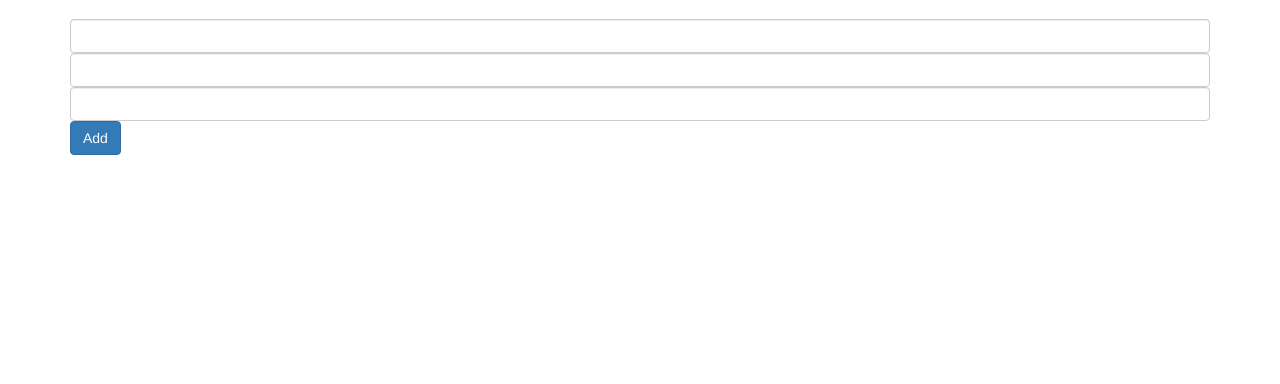
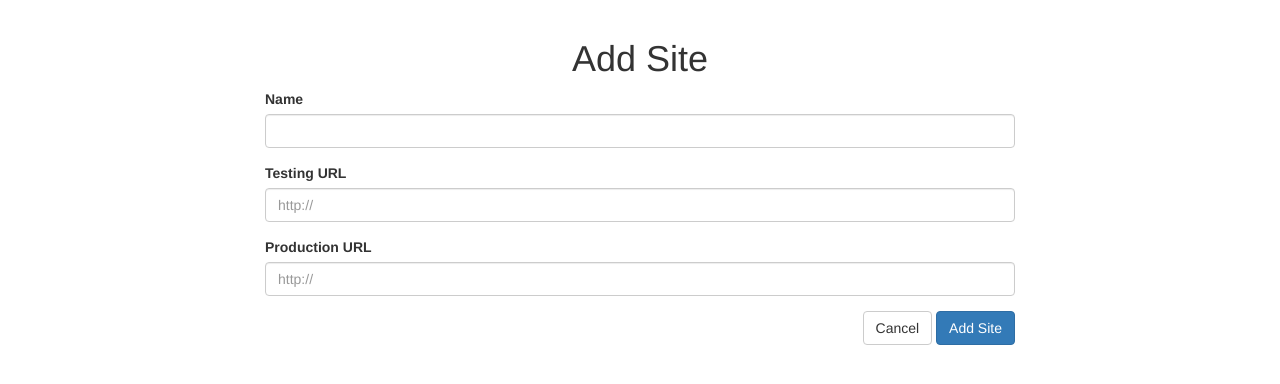
Before and after one commit to gravic/wordpress-deploy, a Flask app: page /sites/add in a window 1280 px wide. Shown: the part 51-435 px from the top of the page. Run offline with Flask 2, Linux system fonts and the light colour scheme; some libraries are stand-ins or nearby versions.

Commit message:
Improve form design

```diff
--- a/app.py
+++ b/app.py
@@ -36,14 +36,14 @@ class Site(db.Model):
     id = db.Column(db.Integer, primary_key=True)
     slug = db.Column(db.String(255), unique=True)
     name = db.Column(db.String(255), unique=True)
-    testing = db.Column(db.String(255), unique=False)
-    production = db.Column(db.String(255), unique=False)
+    testing_url = db.Column(db.String(255), unique=False)
+    production_url = db.Column(db.String(255), unique=False)
 
-    def __init__(self, name, testing, production):
+    def __init__(self, name, testing_url, production_url):
         self.slug = generate_slug(name)
         self.name = name
-        self.testing = testing
-        self.production = production
+        self.testing_url = testing_url
+        self.production_url = production_url
 
     def __repr__(self):
         return '<Site %r>' % self.slug
@@ -57,11 +57,13 @@ def generate_slug(string):
 
 @app.route('/')
 def index():
-    return render_template('index.html', title='Home')
+    sites = Site.query.all()
+
+    return render_template('index.html', title='Home', sites=sites)
 
 @app.errorhandler(404)
 def error_404(error):
-    return render_template('errors/404.html'), 404
+    return render_template('errors/404.html', title='404'), 404
 
 @app.route('/login')
 def login():
@@ -88,13 +90,13 @@ def users_add():
 
         return redirect(url_for('users'))
 
-    return render_template('users/add.html')
+    return render_template('users/add.html', title='Add User')
 
 @app.route('/users/<string:username>/edit', methods=['GET', 'POST'])
 def users_edit(username):
     user = User.query.filter_by(username=username).first()
 
-    return render_template('users/edit.html', title='', user=user)
+    return render_template('users/edit.html', title='Edit User', user=user)
 
 @app.route('/sites')
 def sites():
@@ -107,8 +109,8 @@ def sites_add():
     if request.method == 'POST':
         site = Site(
             request.form['name'],
-            request.form['testing'],
-            request.form['production']
+            request.form['testing_url'],
+            request.form['production_url']
         )
 
         db.session.add(site)
@@ -116,7 +118,7 @@ def sites_add():
 
         return redirect(url_for('sites'))
 
-    return render_template('sites/add.html')
+    return render_template('sites/add.html', title='Add Site')
 
 @app.route('/sites/<string:slug>/edit', methods=['GET', 'POST'])
 def sites_edit(slug):
@@ -124,14 +126,14 @@ def sites_edit(slug):
 
     if request.method == 'POST':
         site.name = request.form['name']
-        site.testing = request.form['testing']
-        site.production = request.form['production']
+        site.testing_url = request.form['testing_url']
+        site.production_url = request.form['production_url']
 
         db.session.commit()
 
         return redirect(url_for('sites'))
 
-    return render_template('sites/edit.html', title='', site=site)
+    return render_template('sites/edit.html', title='Edit Site', site=site)
 
 if __name__ == '__main__':
     app.run()
--- a/templates/index.html
+++ b/templates/index.html
@@ -1,4 +1,7 @@
 {% extends '_layout.html' %}
 {% block body %}
-    <h1>Hello</h1>
+
+    {% for site in sites %}
+        {{site.name}}
+    {% endfor %}
 {% endblock %}
--- a/templates/sites/add.html
+++ b/templates/sites/add.html
@@ -1,9 +1,29 @@
 {% extends '_layout.html' %}
 {% block body %}
-    <form method="POST">
-        <input class="form-control" type="text" name="name">
-        <input class="form-control" type="url" name="testing">
-        <input class="form-control" type="url" name="production">
-        <input class="btn btn-primary" type="submit" value="Add">
-    </form>
+    <div class="row">
+        <div class="col-lg-2"></div>
+        <div class="col-lg-8">
+            <div class="text-center">
+                <h1>Add Site</h1>
+            </div>
+            <form method="POST">
+                <div class="form-group">
+                    <label class="control-label" for="name">Name</label>
+                    <input class="form-control" type="text" name="name">
+                </div>
+                <div class="form-group">
+                    <label class="control-label" for="testing_url">Testing URL</label>
+                    <input class="form-control" type="url" name="testing_url" placeholder="http://">
+                </div>
+                <div class="form-group">
+                    <label class="control-label" for="production_url">Production URL</label>
+                    <input class="form-control" type="url" name="production_url" placeholder="http://">
+                </div>
+                <div class="form-group pull-right">
+                    <a class="btn btn-default" href="{{url_for('sites')}}">Cancel</a>
+                    <input class="btn btn-primary" type="submit" value="Add Site">
+                </div>
+            </form>
+        </div>
+    </div>
 {% endblock %}
```
Also changed, not shown: templates/_layout.html (+6 -6 lines), templates/sites/edit.html (+26 -6 lines), templates/sites/sites.html (+11 -2 lines), templates/users/add.html (+24 -1 lines), templates/users/edit.html (+30 -6 lines), templates/users/users.html (+10 -1 lines).
